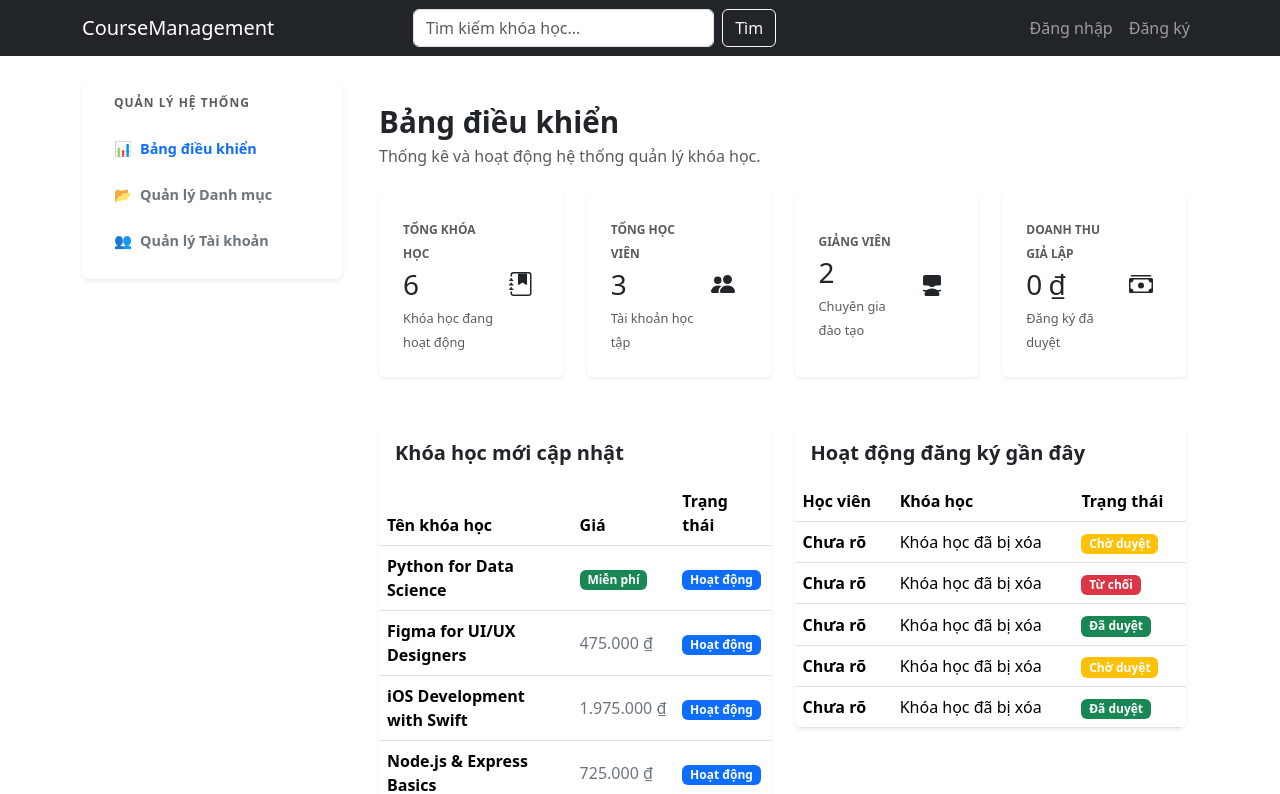
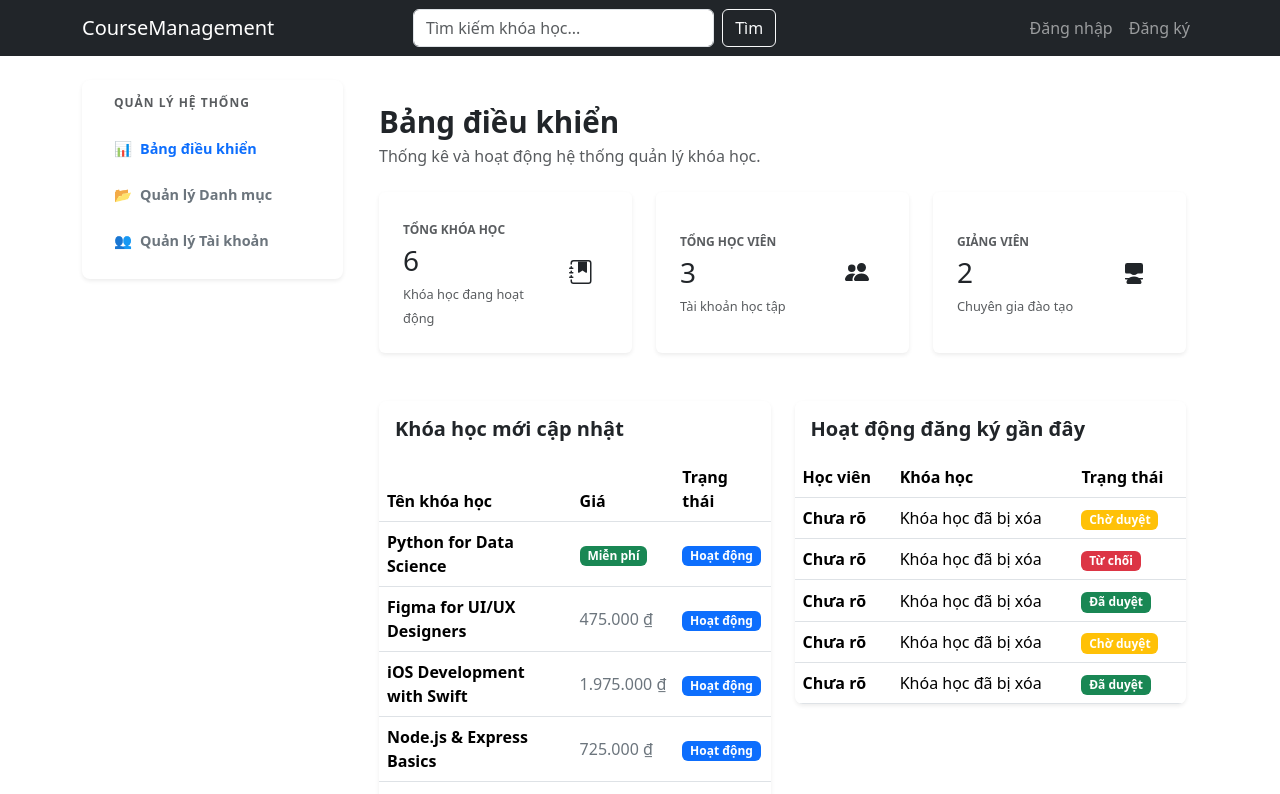
Before and after one commit to thanhtuanfptse05/course_management, a React (Create React App) app: page /admin/dashboard in a window 1280 px wide. Shown: the top 794 px of the page. Built offline with nearby package versions, Linux system fonts and the light colour scheme; data requests are answered from the project's data file.

Commit message:
fix(admin): remove revenue statistics from admin dashboard

```diff
--- a/src/pages/admin/AdminDashboard.jsx
+++ b/src/pages/admin/AdminDashboard.jsx
@@ -13,8 +13,7 @@ function AdminDashboard() {
     const [stats, setStats] = useState({
         totalCourses: 0,
         totalStudents: 0,
-        totalInstructors: 0,
-        totalRevenue: 0
+        totalInstructors: 0
     });
     const [recentCourses, setRecentCourses] = useState([]);
     const [recentEnrollments, setRecentEnrollments] = useState([]);
@@ -34,22 +33,10 @@ function AdminDashboard() {
                 const totalStudents = users.filter(u => u.role === 'student').length;
                 const totalInstructors = users.filter(u => u.role === 'instructor').length;
 
-                // Tính doanh thu giả lập: Tổng (giá khóa học * số enrollment đã approved)
-                let totalRevenue = 0;
-                enrollments.forEach(enrollment => {
-                    if (enrollment.status === 'approved') {
-                        const course = courses.find(c => c.id === enrollment.courseId);
-                        if (course) {
-                            totalRevenue += (course.price || 0);
-                        }
-                    }
-                });
-
                 setStats({
                     totalCourses,
                     totalStudents,
-                    totalInstructors,
-                    totalRevenue
+                    totalInstructors
                 });
 
                 // Lấy 5 khóa học gần đây nhất
@@ -107,7 +94,7 @@ function AdminDashboard() {
 
             {/* Stats Cards Row */}
             <Row className="g-3 g-lg-4 mb-5">
-                <Col xs={12} sm={6} lg={3}>
+                <Col xs={12} sm={6} lg={4}>
                     <StatCard
                         title="Tổng khóa học"
                         value={stats.totalCourses}
@@ -122,7 +109,7 @@ function AdminDashboard() {
                         }
                     />
                 </Col>
-                <Col xs={12} sm={6} lg={3}>
+                <Col xs={12} sm={6} lg={4}>
                     <StatCard
                         title="Tổng học viên"
                         value={stats.totalStudents}
@@ -135,7 +122,7 @@ function AdminDashboard() {
                         }
                     />
                 </Col>
-                <Col xs={12} sm={6} lg={3}>
+                <Col xs={12} sm={12} lg={4}>
                     <StatCard
                         title="Giảng viên"
                         value={stats.totalInstructors}
@@ -145,20 +132,6 @@ function AdminDashboard() {
                             <svg xmlns="http://www.w3.org/2000/svg" width="24" height="24" fill="currentColor" className="bi bi-person-workspace" viewBox="0 0 16 16">
                                 <path d="M4 16s-1 0-1-1 1-4 5-4 5 3 5 4-1 1-1 1zm4-6a3 3 0 1 0 0-6 3 3 0 0 0 0 6"/>
                                 <path d="M14 8a1 1 0 0 1-1 1H3a1 1 0 0 1-1-1V3.5A1.5 1.5 0 0 1 3.5 2h9A1.5 1.5 0 0 1 14 3.5zM2 12h12v.5a.5.5 0 0 1-.5.5h-11a.5.5 0 0 1-.5-.5z"/>
-                            </svg>
-                        }
-                    />
-                </Col>
-                <Col xs={12} sm={6} lg={3}>
-                    <StatCard
-                        title="Doanh thu giả lập"
-                        value={formatCurrency(stats.totalRevenue)}
-                        color="danger"
-                        subtitle="Đăng ký đã duyệt"
-                        icon={
-                            <svg xmlns="http://www.w3.org/2000/svg" width="24" height="24" fill="currentColor" className="bi bi-cash-stack" viewBox="0 0 16 16">
-                                <path d="M1 3a1 1 0 0 1 1-1h12a1 1 0 0 1 1 1zm7 8a2 2 0 1 0 0-4 2 2 0 0 0 0 4"/>
-                                <path d="M0 5a1 1 0 0 1 1-1h14a1 1 0 0 1 1 1v8a1 1 0 0 1-1 1H1a1 1 0 0 1-1-1zm3 0a2 2 0 0 1-2 2v4a2 2 0 0 1 2 2h10a2 2 0 0 1 2-2V7a2 2 0 0 1-2-2z"/>
                             </svg>
                         }
                     />
```
